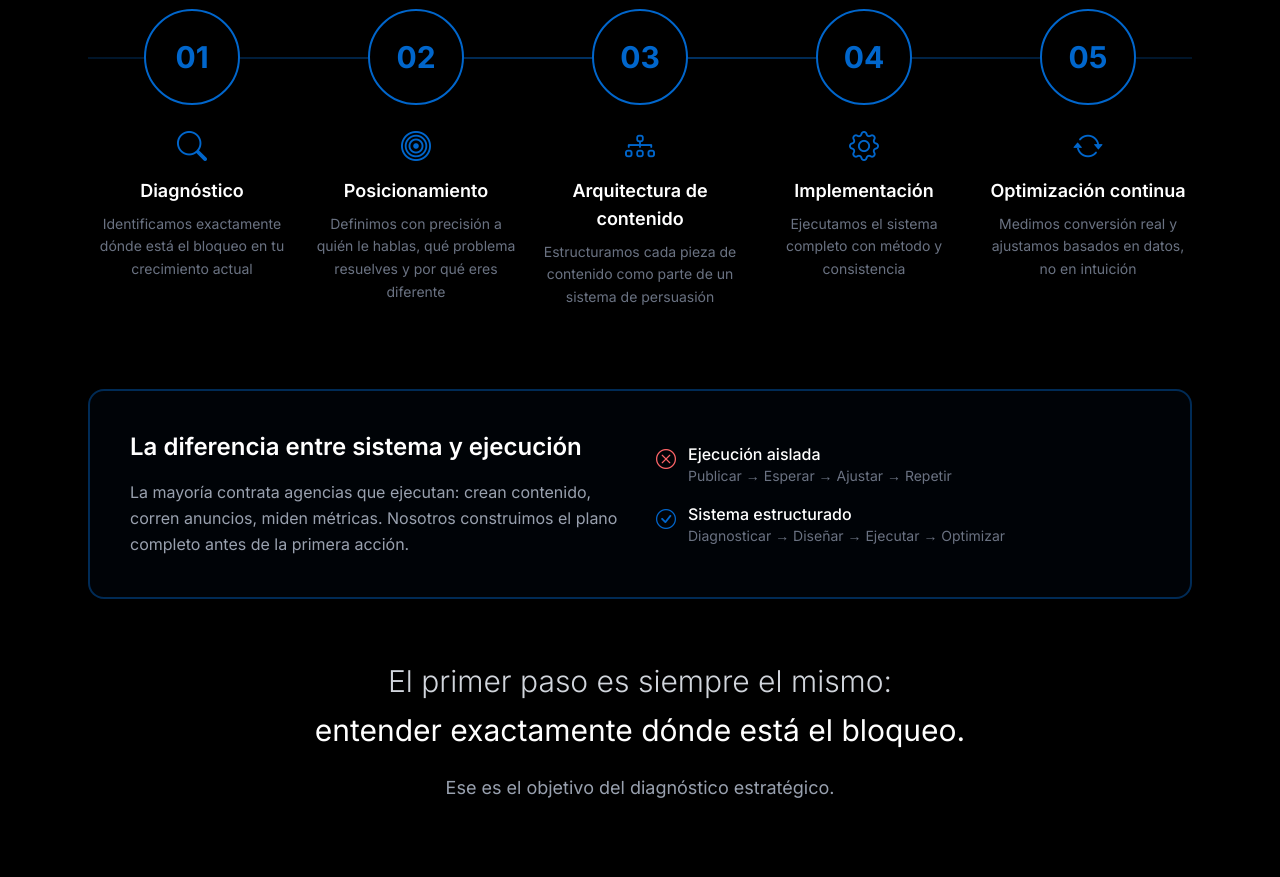
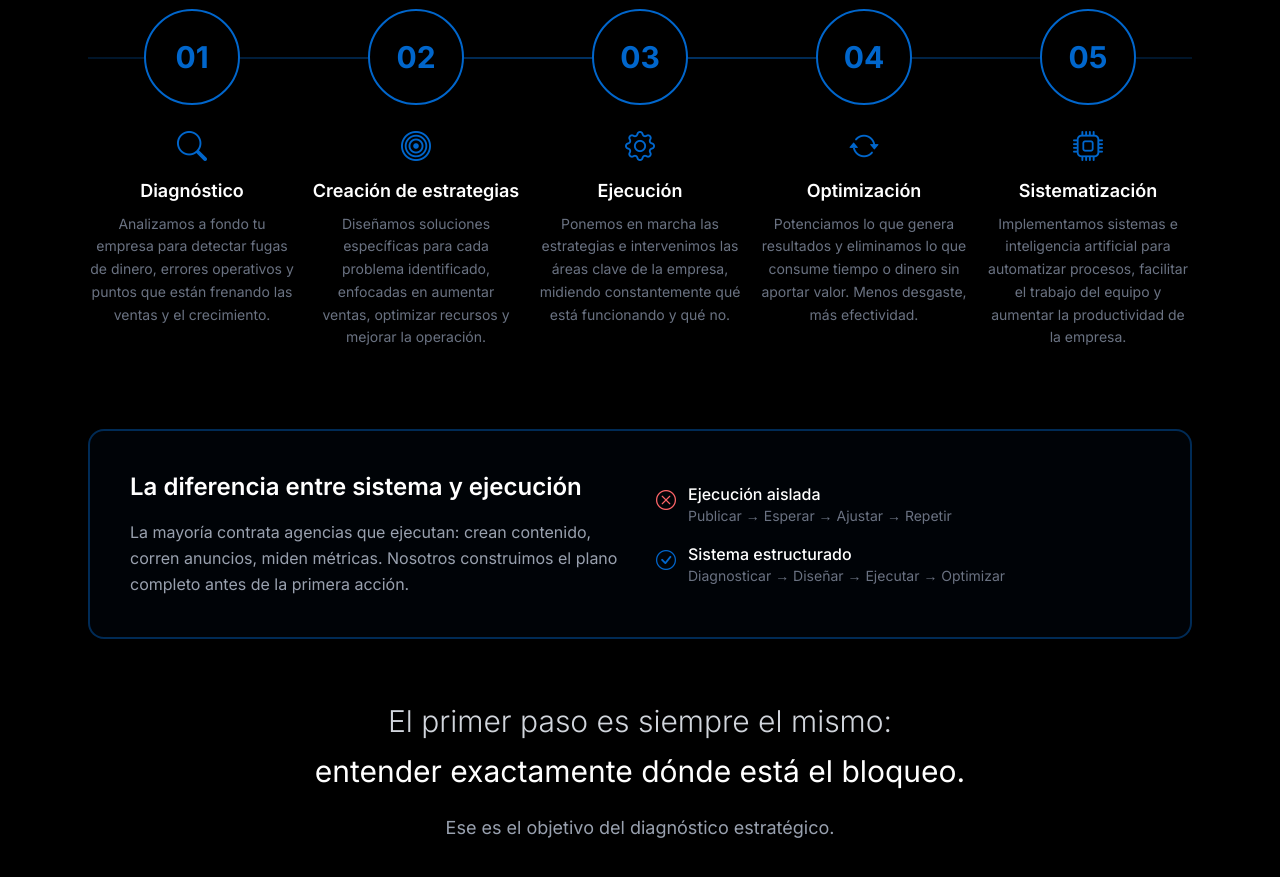
Before and after one commit to Diego-8520/BudixIncLP, a React (Vite) app: page / in a window 1280 px wide. Shown: the part 3760-4637 px from the top of the page. Built offline with nearby package versions, Linux system fonts and the light colour scheme.

Commit message:
feat: Se cambian copys de la seccion SistemaBudix (fases)

```diff
--- a/src/components/SistemaBudix/SitemaBudix.jsx
+++ b/src/components/SistemaBudix/SitemaBudix.jsx
@@ -7,48 +7,51 @@ const fases = [
     numero: "01",
     titulo: "Diagnóstico",
     descripcion:
-      "Identificamos exactamente dónde está el bloqueo en tu crecimiento actual",
-    resultado: "Claridad total sobre qué está fallando",
+      "Analizamos a fondo tu empresa para detectar fugas de dinero, errores operativos y puntos que están frenando las ventas y el crecimiento.",
+    resultado: "Identificación clara de lo que está limitando tu crecimiento",
     icon: "bi-search",
     color: "#0066CC",
   },
   {
     id: 2,
     numero: "02",
-    titulo: "Posicionamiento",
+    titulo: "Creación de estrategias",
     descripcion:
-      "Definimos con precisión a quién le hablas, qué problema resuelves y por qué eres diferente",
-    resultado: "Mensaje que genera autoridad real",
+      "Diseñamos soluciones específicas para cada problema identificado, enfocadas en aumentar ventas, optimizar recursos y mejorar la operación.",
+    resultado: "Plan de acción enfocado en ventas, eficiencia y crecimiento",
     icon: "bi-bullseye",
     color: "#0066CC",
   },
   {
     id: 3,
     numero: "03",
-    titulo: "Arquitectura de contenido",
+    titulo: "Ejecución",
     descripcion:
-      "Estructuramos cada pieza de contenido como parte de un sistema de persuasión",
-    resultado: "Contenido que convierte, no solo que informa",
-    icon: "bi-diagram-3",
+      "Ponemos en marcha las estrategias e intervenimos las áreas clave de la empresa, midiendo constantemente qué está funcionando y qué no.",
+    resultado: "Implementación ordenada con seguimiento real de resultados",
+    icon: "bi-gear",
     color: "#0066CC",
   },
   {
     id: 4,
     numero: "04",
-    titulo: "Implementación",
-    descripcion: "Ejecutamos el sistema completo con método y consistencia",
-    resultado: "Marketing que opera sin improvisación",
-    icon: "bi-gear",
+    titulo: "Optimización",
+    descripcion:
+      "Potenciamos lo que genera resultados y eliminamos lo que consume tiempo o dinero sin aportar valor. Menos desgaste, más efectividad.",
+    resultado:
+      "Operación más eficiente, rentable y enfocada en lo que funciona",
+    icon: "bi-arrow-repeat",
     color: "#0066CC",
   },
   {
     id: 5,
     numero: "05",
-    titulo: "Optimización continua",
+    titulo: "Sistematización",
     descripcion:
-      "Medimos conversión real y ajustamos basados en datos, no en intuición",
-    resultado: "Crecimiento predecible y escalable",
-    icon: "bi-arrow-repeat",
+      "Implementamos sistemas e inteligencia artificial para automatizar procesos, facilitar el trabajo del equipo y aumentar la productividad de la empresa.",
+    resultado:
+      "Procesos escalables, menos carga operativa y mayor productividad",
+    icon: "bi-cpu",
     color: "#0066CC",
   },
 ];
```
